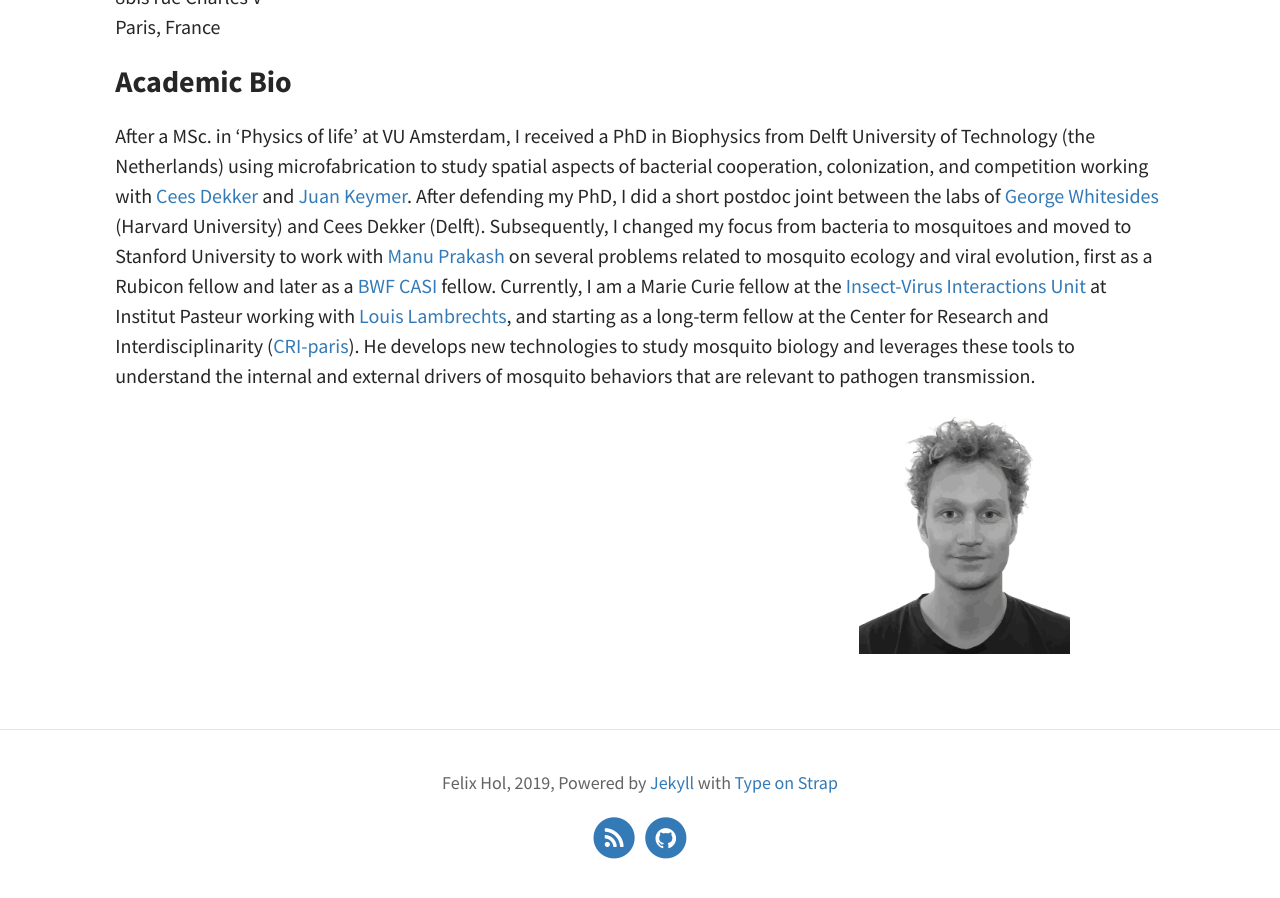
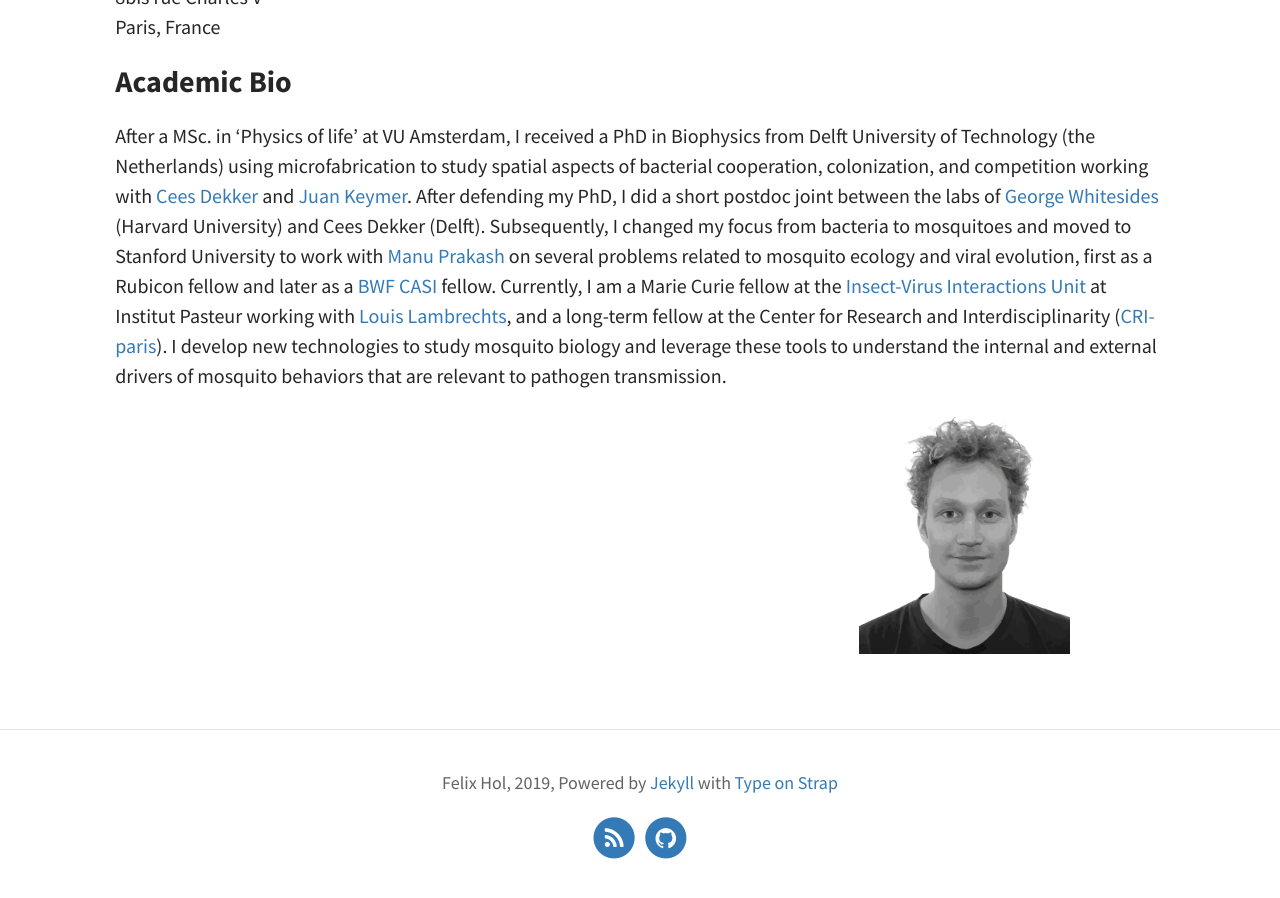
Before and after one commit to felixhol/felixhol.github.io, a Jekyll site: the page built from pages/01Bio.md, in a window 1280 px wide and 900 px high, scrolled down 641 px. Built offline with Jekyll 4.4.1, drawn with Linux system fonts in a browser that asks for light colours.

Commit message:
small correction bio

```diff
--- a/pages/01Bio.md
+++ b/pages/01Bio.md
@@ -24,7 +24,7 @@ Paris, France
 
 ### Academic Bio
 
-After a MSc. in 'Physics of life' at VU Amsterdam, I received a PhD in Biophysics from Delft University of Technology (the Netherlands) using microfabrication to study spatial aspects of bacterial cooperation, colonization, and competition working with [Cees Dekker](https://ceesdekkerlab.nl/) and [Juan Keymer](http://keymerlab.nl/www/). After defending my PhD, I did a short postdoc  joint between the labs of [George Whitesides](https://gmwgroup.harvard.edu/) (Harvard University) and Cees Dekker (Delft). Subsequently, I changed my focus from bacteria to mosquitoes and moved to Stanford University to work with [Manu Prakash](http://web.stanford.edu/group/prakash-lab/cgi-bin/labsite/) on several problems related to mosquito ecology and viral evolution, first as a Rubicon fellow and later as a [BWF CASI](https://www.bwfund.org/grant-programs/interfaces-science/career-awards-scientific-interface) fellow. Currently, I am a Marie Curie fellow at the [Insect-Virus Interactions Unit](https://research.pasteur.fr/en/team/insect-virus-interactions/) at Institut Pasteur working with [Louis Lambrechts](https://research.pasteur.fr/en/member/louis-lambrechts/), and starting as a long-term fellow at the Center for Research and Interdisciplinarity ([CRI-paris](https://cri-paris.org/)). He develops new technologies to study mosquito biology and leverages these tools to understand the internal and external drivers of mosquito behaviors that are relevant to pathogen transmission.
+After a MSc. in 'Physics of life' at VU Amsterdam, I received a PhD in Biophysics from Delft University of Technology (the Netherlands) using microfabrication to study spatial aspects of bacterial cooperation, colonization, and competition working with [Cees Dekker](https://ceesdekkerlab.nl/) and [Juan Keymer](http://keymerlab.nl/www/). After defending my PhD, I did a short postdoc  joint between the labs of [George Whitesides](https://gmwgroup.harvard.edu/) (Harvard University) and Cees Dekker (Delft). Subsequently, I changed my focus from bacteria to mosquitoes and moved to Stanford University to work with [Manu Prakash](http://web.stanford.edu/group/prakash-lab/cgi-bin/labsite/) on several problems related to mosquito ecology and viral evolution, first as a Rubicon fellow and later as a [BWF CASI](https://www.bwfund.org/grant-programs/interfaces-science/career-awards-scientific-interface) fellow. Currently, I am a Marie Curie fellow at the [Insect-Virus Interactions Unit](https://research.pasteur.fr/en/team/insect-virus-interactions/) at Institut Pasteur working with [Louis Lambrechts](https://research.pasteur.fr/en/member/louis-lambrechts/), and a long-term fellow at the Center for Research and Interdisciplinarity ([CRI-paris](https://cri-paris.org/)). I develop new technologies to study mosquito biology and leverage these tools to understand the internal and external drivers of mosquito behaviors that are relevant to pathogen transmission.
 
 
 ![Some Title](../assets/img/felix02.jpg){:style="width: 400px; float: right; margin-right: 0px; margin-top: 6px; margin-left: 0px, margin-bottom: 0px"}
```
